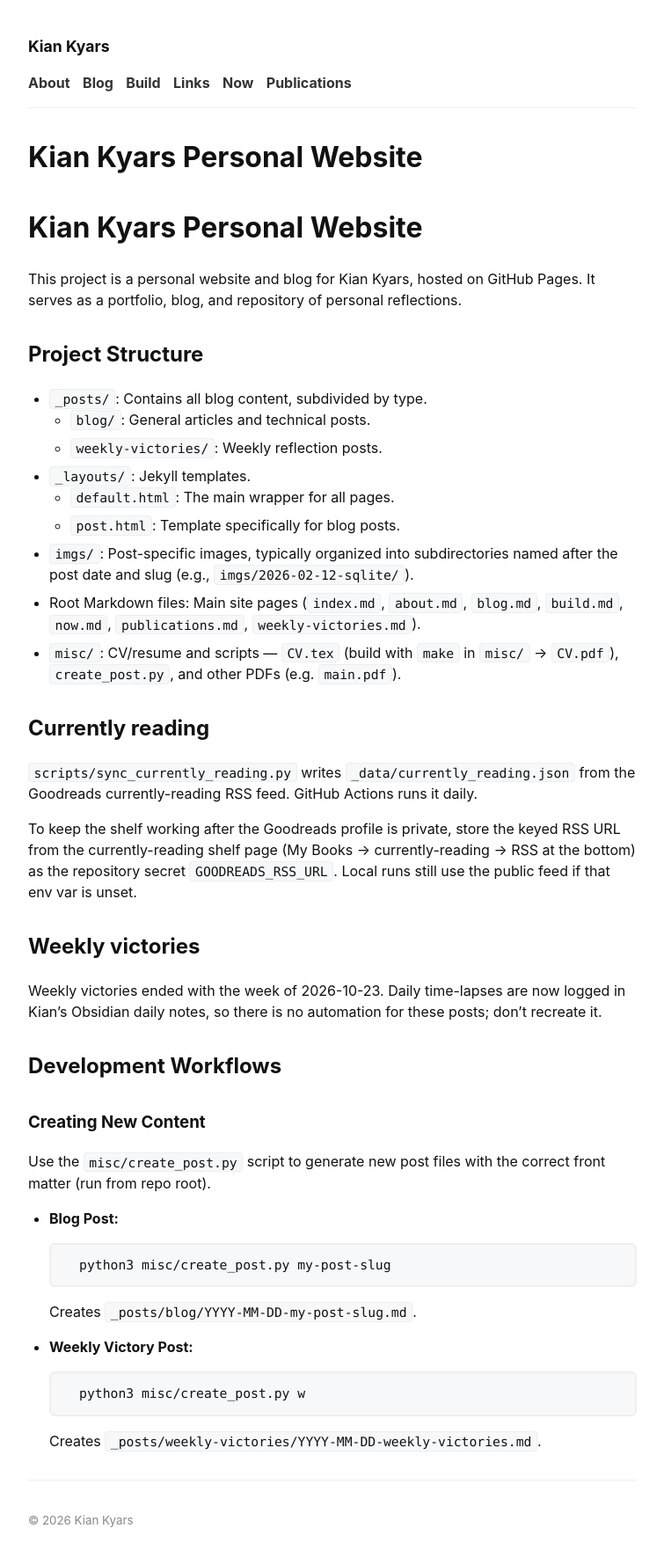
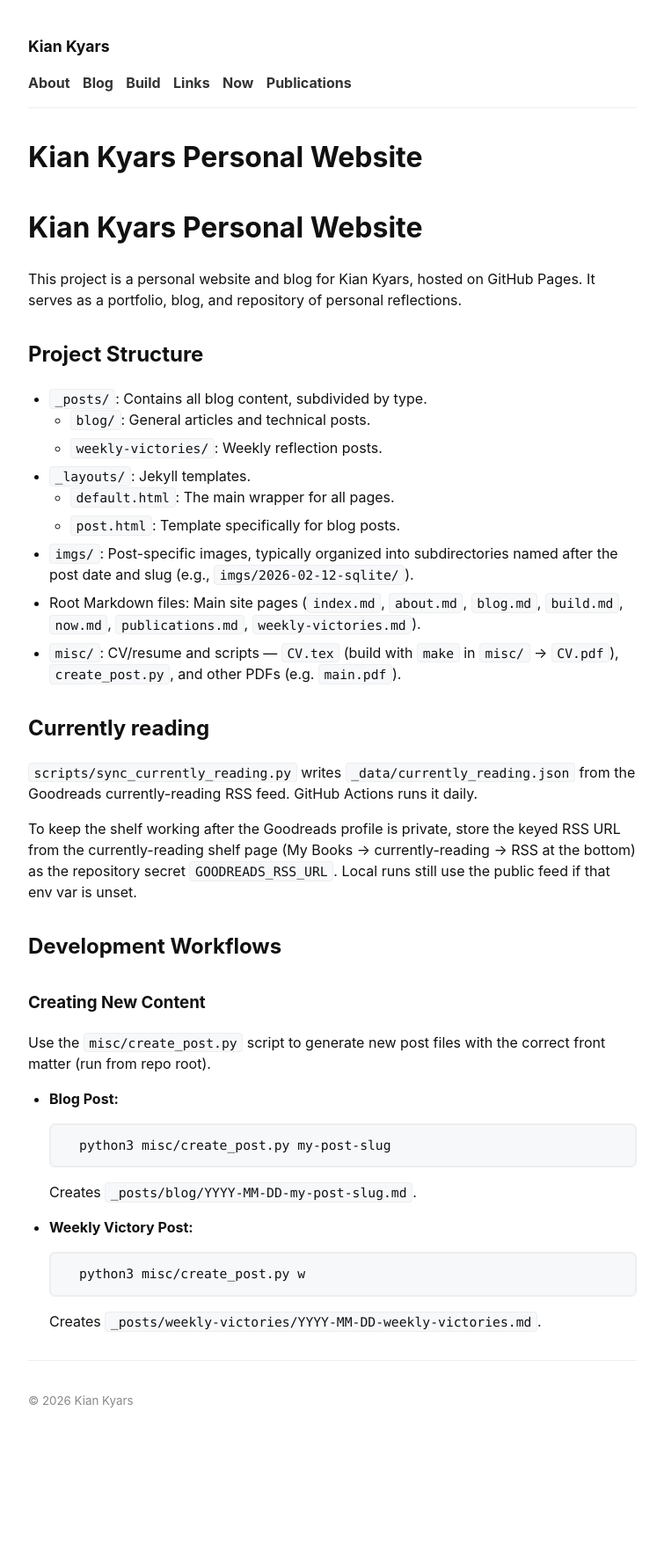
Before and after one commit to kiankyars/kiankyars.github.io, a Jekyll site: the page built from AGENTS.md, in a window 1280 px wide. Shown: the whole page at 88% size, without its empty margins (262-1017 px from the left). Built offline with Jekyll 4.4.1, drawn with Linux system fonts in a browser that asks for light colours; our own code applies the rules of GitHub Pages for plain Markdown files; after the commit the page ends 1643 px from its top, so only the background shows below that.

Commit message:
Keep weekly victories going instead of retiring them.
Co-authored-by: Cursor <cursoragent@cursor.com>

```diff
--- a/AGENTS.md
+++ b/AGENTS.md
@@ -20,10 +20,6 @@ This project is a personal website and blog for Kian Kyars, hosted on GitHub Pag
 
 To keep the shelf working after the Goodreads profile is private, store the keyed RSS URL from the currently-reading shelf page (My Books → currently-reading → RSS at the bottom) as the repository secret `GOODREADS_RSS_URL`. Local runs still use the public feed if that env var is unset.
 
-## Weekly victories
-
-Weekly victories ended with the week of 2026-10-23. Daily time-lapses are now logged in Kian's Obsidian daily notes, so there is no automation for these posts; don't recreate it.
-
 ## Development Workflows
 
 ### Creating New Content
```
